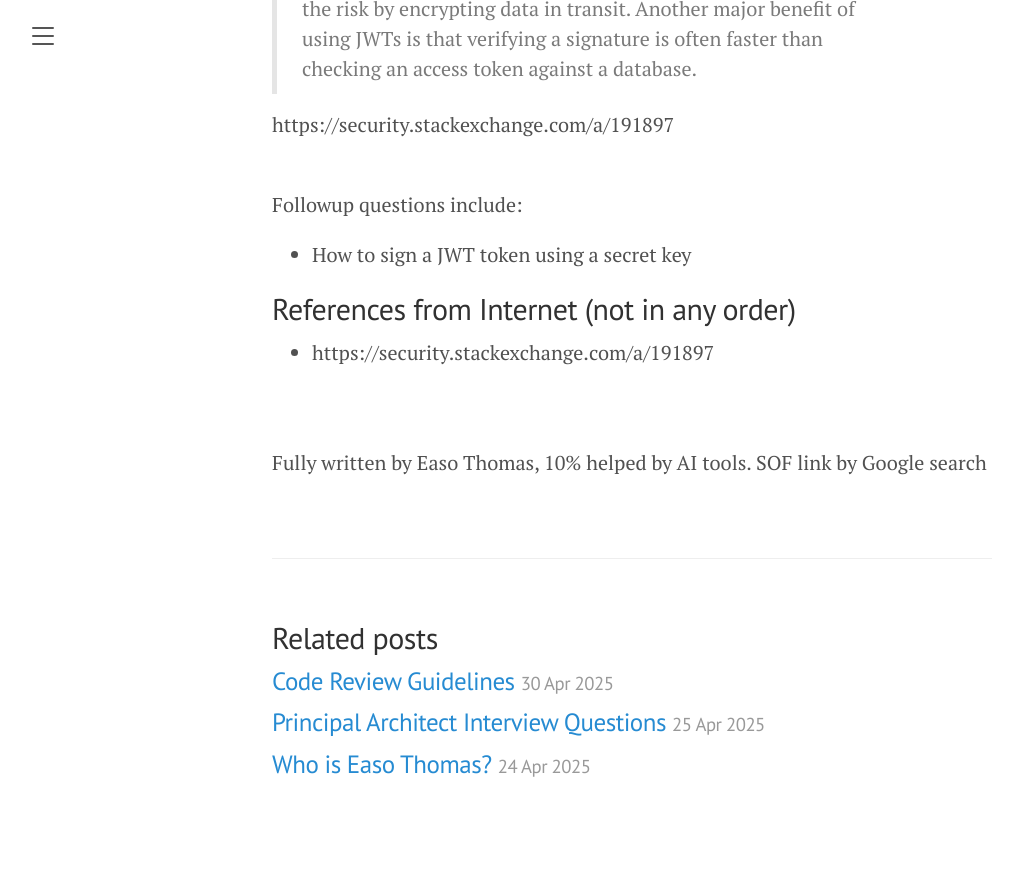
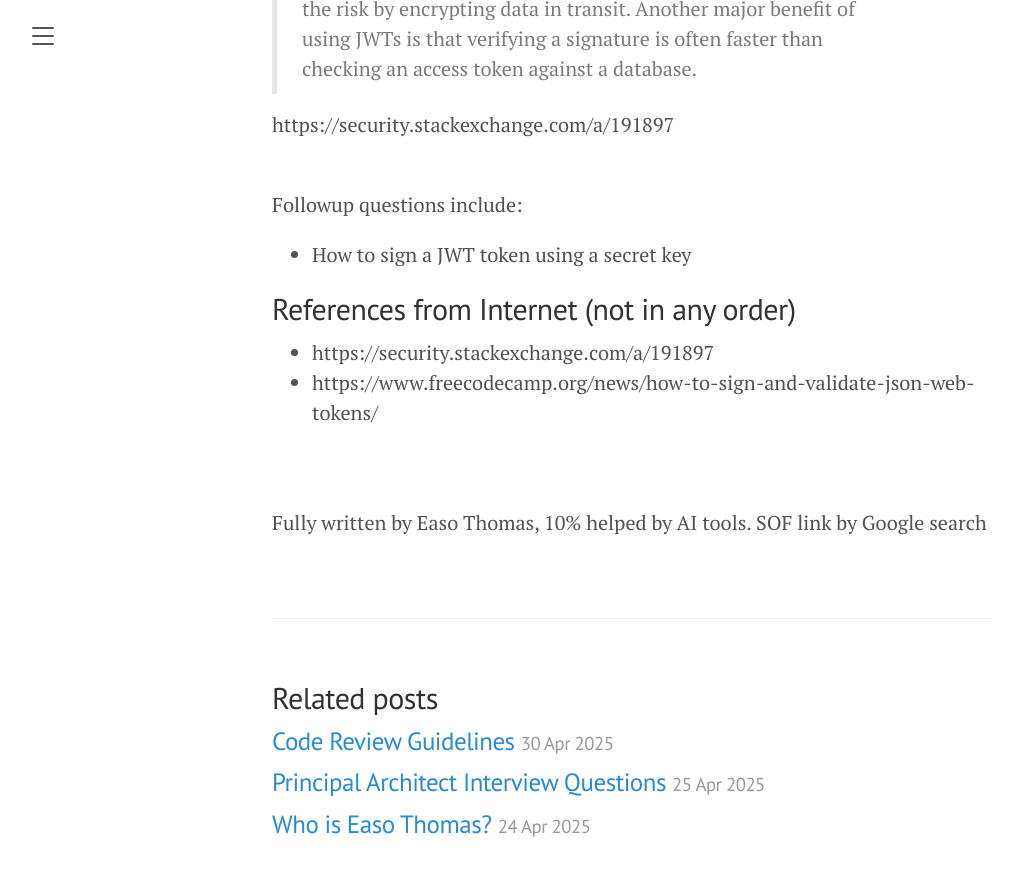
Before and after one commit to thomas0sae/easothomas.github.io, a Jekyll site: the page built from _posts/2025-04-30-key-differences-between-username-password-login-and-JWT.md, in a window 1280 px wide and 900 px high, scrolled down 2333 px. Shown: the top 876 px of the window, without its empty margins (8-1031 px from the left). Built offline with Jekyll 4.4.1, drawn with Linux system fonts in a browser that asks for light colours; before the commit the page ends 3173 px from its top, so only the background shows below that; part of the change alters nothing that is shown.

Commit message:
Updated with one more reference

```diff
--- a/_posts/2025-04-30-key-differences-between-username-password-login-and-JWT.md
+++ b/_posts/2025-04-30-key-differences-between-username-password-login-and-JWT.md
@@ -60,7 +60,7 @@ Followup questions include:
 ## References from Internet (not in any order)
 
 - https://security.stackexchange.com/a/191897
-
+- https://www.freecodecamp.org/news/how-to-sign-and-validate-json-web-tokens/
 
 <br><br>
 Fully written by Easo Thomas, 10% helped by AI tools. SOF link by Google search
```
